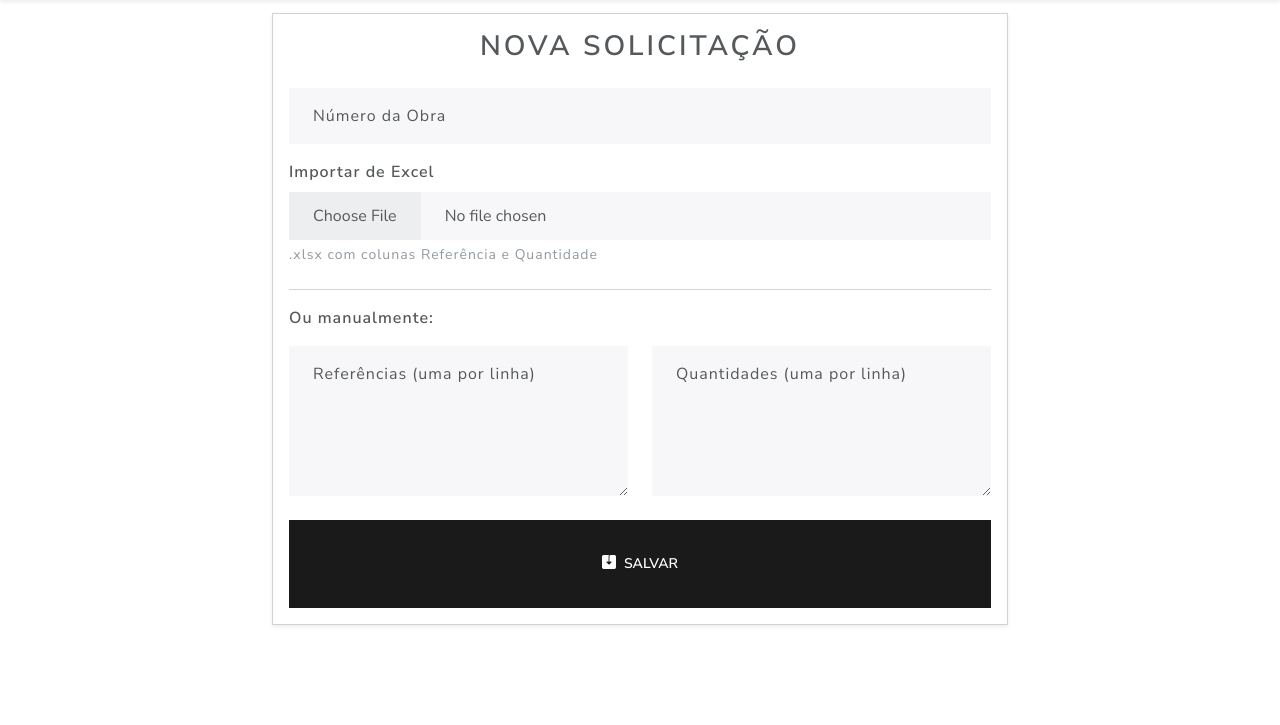
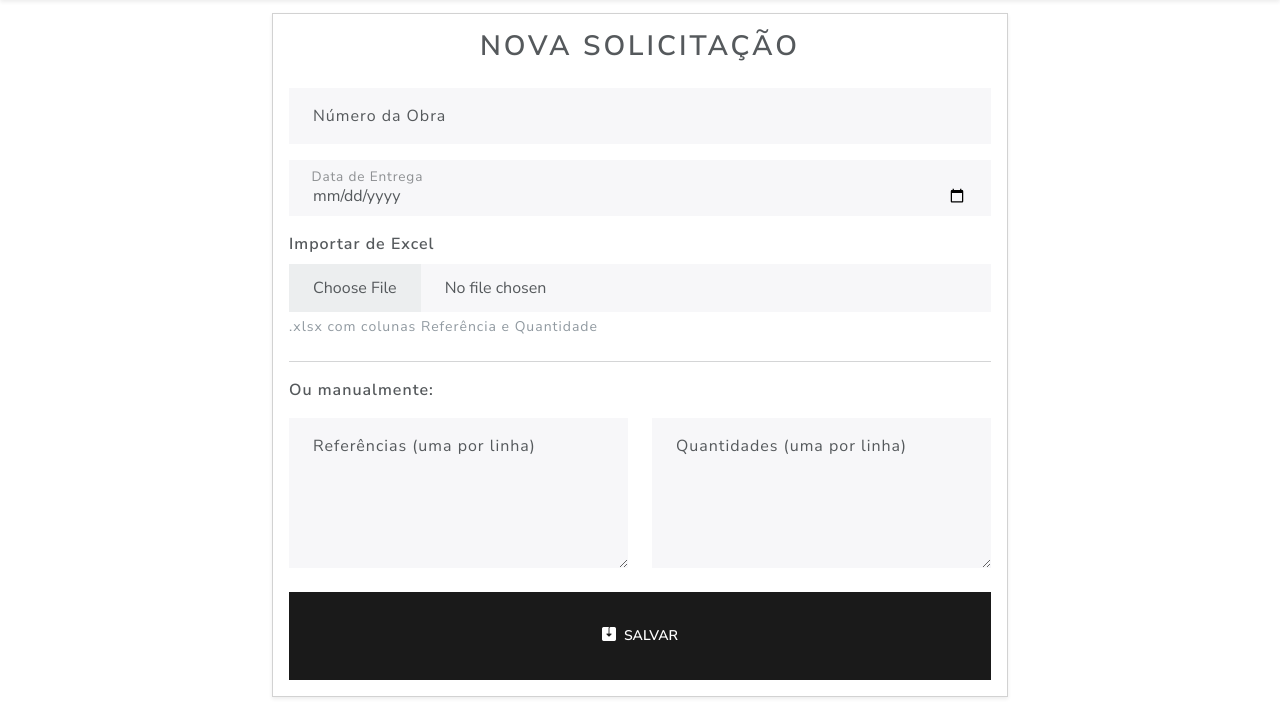
Before and after one commit to Murillozo/Checklist-Estoque, a Flask app: page /projetista/solicitacao/nova in a window 1280 px wide. Shown: the part 75-800 px from the top of the page. Run offline with Flask 3, Linux system fonts and the light colour scheme; a user stored in the database is signed in; parts of the project's set-up code (start-up, migrations or seed data) failed here and were passed over; some libraries are stand-ins or nearby versions.

Commit message:
Adicionar campo de data de entrega nas solicitações

```diff
--- a/APPproducao/site/app.py
+++ b/APPproducao/site/app.py
@@ -65,6 +65,11 @@ def create_app():
                     "ALTER TABLE solicitacao ADD COLUMN pendencias TEXT"
                 )
                 db.session.commit()
+            if 'data_entrega' not in cols:
+                db.session.execute(
+                    "ALTER TABLE solicitacao ADD COLUMN data_entrega DATE"
+                )
+                db.session.commit()
 
         if 'item' in insp.get_table_names():
             cols = [c['name'] for c in insp.get_columns('item')]
--- a/APPproducao/site/models.py
+++ b/APPproducao/site/models.py
@@ -22,6 +22,7 @@ class Solicitacao(db.Model):
     id = db.Column(db.Integer, primary_key=True)
     obra = db.Column(db.String(100), nullable=False)
     data = db.Column(db.DateTime, default=datetime.utcnow)
+    data_entrega = db.Column(db.Date, nullable=False)
     # novo status padrao indicando que a solicitacao esta em analise
     status = db.Column(db.String(20), default='analise')
     pendencias = db.Column(db.Text)
--- a/APPproducao/site/projetista/__init__.py
+++ b/APPproducao/site/projetista/__init__.py
@@ -9,6 +9,7 @@ import openpyxl
 import pytz
 from collections import Counter
 from flask import jsonify
+from datetime import datetime
 
 bp = Blueprint('projetista', __name__)
 
@@ -70,7 +71,9 @@ def iniciar_projeto():
 def nova_solicitacao():
     if request.method == 'POST':
         obra = request.form['obra'].strip()
-        sol = Solicitacao(obra=obra)
+        data_entrega_str = request.form['data_entrega']
+        data_entrega = datetime.strptime(data_entrega_str, '%Y-%m-%d').date()
+        sol = Solicitacao(obra=obra, data_entrega=data_entrega)
         db.session.add(sol)
         db.session.flush()
 
@@ -243,6 +246,7 @@ def api_listar_solicitacoes():
             "id": sol.id,
             "obra": sol.obra,
             "data": sol.data.isoformat(),
+            "data_entrega": sol.data_entrega.isoformat(),
             "itens": itens,
             "status": sol.status,
             "pendencias": sol.pendencias
--- a/APPproducao/site/projetista/templates/compras.html
+++ b/APPproducao/site/projetista/templates/compras.html
@@ -25,6 +25,7 @@
           <div class="card-header text-white">
             <strong>#{{ sol.id }}</strong> – {{ sol.obra }}
             <small class="d-block">{{ sol.data.strftime('%d/%m/%Y %H:%M') }}</small>
+            <small class="d-block">Entrega: {{ sol.data_entrega.strftime('%d/%m/%Y') }}</small>
           </div>
           <div class="card-body">
             <h6 class="fw-bold">Itens</h6>
@@ -194,6 +195,7 @@
           <div class="card-header text-white">
             <strong>#${sol.id}</strong> – ${sol.obra}
             <small class="d-block">${new Date(sol.data).toLocaleString()}</small>
+            <small class="d-block">Entrega: ${sol.data_entrega ? new Date(sol.data_entrega).toLocaleDateString() : ''}</small>
           </div>
           <div class="card-body">
             <h6 class="fw-bold">Itens</h6>
--- a/APPproducao/site/projetista/templates/index.html
+++ b/APPproducao/site/projetista/templates/index.html
@@ -15,6 +15,7 @@
       <tr>
         <th>ID</th>
         <th>Obra</th>
+        <th>Entrega</th>
         <th>Status</th>
         <th>Ações</th>
       </tr>
@@ -24,6 +25,7 @@
       <tr data-status="{{ sol.status }}">
         <td>{{ sol.id }}</td>
         <td>{{ sol.obra }}</td>
+        <td>{{ sol.data_entrega.strftime('%d/%m/%Y') }}</td>
         <td>
           {% if sol.status == 'analise' %}
             Em análise
@@ -41,7 +43,7 @@
       </tr>
     {% else %}
       <tr>
-        <td colspan="4" class="text-muted">Nenhuma solicitação registrada.</td>
+        <td colspan="5" class="text-muted">Nenhuma solicitação registrada.</td>
       </tr>
     {% endfor %}
     </tbody>
@@ -80,6 +82,7 @@
         tr.innerHTML = `
           <td>${sol.id}</td>
           <td>${sol.obra}</td>
+          <td>${sol.data_entrega ? new Date(sol.data_entrega).toLocaleDateString() : ''}</td>
           <td>${renderStatus(sol.status)}</td>
           <td>
             <form method="post" action="/projetista/solicitacao/${sol.id}/delete" onsubmit="return confirm('Confirma apagar?');">
--- a/APPproducao/site/projetista/templates/nova_solicitacao.html
+++ b/APPproducao/site/projetista/templates/nova_solicitacao.html
@@ -9,6 +9,10 @@
           <div class="form-floating mb-3">
             <input type="text" class="form-control" id="obra" name="obra" placeholder="Obra" required>
             <label for="obra">Número da Obra</label>
+          </div>
+          <div class="form-floating mb-3">
+            <input type="date" class="form-control" id="data_entrega" name="data_entrega" required>
+            <label for="data_entrega">Data de Entrega</label>
           </div>
           <div class="mb-4">
             <label class="form-label fw-semibold">Importar de Excel</label>
--- a/APPproducao/site/projetista/templates/solicitacoes.html
+++ b/APPproducao/site/projetista/templates/solicitacoes.html
@@ -27,6 +27,7 @@
           <div>
             <strong>#{{ sol.id }}</strong> – {{ sol.obra }}
             <small class="d-block">{{ sol.local_time.strftime('%d/%m/%Y %H:%M') }}</small>
+            <small class="d-block">Entrega: {{ sol.data_entrega.strftime('%d/%m/%Y') }}</small>
           </div>
           <button class="btn btn-light btn-sm" type="button" data-bs-toggle="collapse" data-bs-target="#itens-{{ sol.id }}" aria-expanded="false" aria-controls="itens-{{ sol.id }}">
             Detalhes
--- a/site/app.py
+++ b/site/app.py
@@ -67,6 +67,11 @@ def create_app():
                     "ALTER TABLE solicitacao ADD COLUMN pendencias TEXT"
                 )
                 db.session.commit()
+            if 'data_entrega' not in cols:
+                db.session.execute(
+                    "ALTER TABLE solicitacao ADD COLUMN data_entrega DATE"
+                )
+                db.session.commit()
 
         if 'item' in insp.get_table_names():
             cols = [c['name'] for c in insp.get_columns('item')]
--- a/site/models.py
+++ b/site/models.py
@@ -22,6 +22,7 @@ class Solicitacao(db.Model):
     id = db.Column(db.Integer, primary_key=True)
     obra = db.Column(db.String(100), nullable=False)
     data = db.Column(db.DateTime, default=datetime.utcnow)
+    data_entrega = db.Column(db.Date, nullable=False)
     # novo status padrao indicando que a solicitacao esta em analise
     status = db.Column(db.String(20), default='analise')
     pendencias = db.Column(db.Text)
--- a/site/projetista/__init__.py
+++ b/site/projetista/__init__.py
@@ -120,8 +120,10 @@ def nova_solicitacao():
     if request.method == 'POST':
         obra = request.form['obra'].strip()
         ano = request.form.get('ano', '').strip()
+        data_entrega_str = request.form['data_entrega']
+        data_entrega = datetime.strptime(data_entrega_str, '%Y-%m-%d').date()
 
-        sol = Solicitacao(obra=obra)
+        sol = Solicitacao(obra=obra, data_entrega=data_entrega)
         db.session.add(sol)
         db.session.flush()
 
@@ -342,6 +344,7 @@ def api_listar_solicitacoes():
             "id": sol.id,
             "obra": sol.obra,
             "data": sol.data.isoformat(),
+            "data_entrega": sol.data_entrega.isoformat(),
             "itens": itens,
             "status": sol.status,
             "pendencias": sol.pendencias
--- a/site/projetista/templates/compras.html
+++ b/site/projetista/templates/compras.html
@@ -25,6 +25,7 @@
           <div class="card-header text-white">
             <strong>#{{ sol.id }}</strong> – {{ sol.obra }}
             <small class="d-block">{{ sol.data.strftime('%d/%m/%Y %H:%M') }}</small>
+            <small class="d-block">Entrega: {{ sol.data_entrega.strftime('%d/%m/%Y') }}</small>
           </div>
           <div class="card-body">
             <h6 class="fw-bold">Itens</h6>
@@ -194,6 +195,7 @@
           <div class="card-header text-white">
             <strong>#${sol.id}</strong> – ${sol.obra}
             <small class="d-block">${new Date(sol.data).toLocaleString()}</small>
+            <small class="d-block">Entrega: ${sol.data_entrega ? new Date(sol.data_entrega).toLocaleDateString() : ''}</small>
           </div>
           <div class="card-body">
             <h6 class="fw-bold">Itens</h6>
--- a/site/projetista/templates/index.html
+++ b/site/projetista/templates/index.html
@@ -15,6 +15,7 @@
       <tr>
         <th>ID</th>
         <th>Obra</th>
+        <th>Entrega</th>
         <th>Status</th>
         <th>Ações</th>
       </tr>
@@ -24,6 +25,7 @@
       <tr data-status="{{ sol.status }}">
         <td>{{ sol.id }}</td>
         <td>{{ sol.obra }}</td>
+        <td>{{ sol.data_entrega.strftime('%d/%m/%Y') }}</td>
         <td>
           {% if sol.status == 'analise' %}
             Em análise
@@ -47,7 +49,7 @@
       </tr>
     {% else %}
       <tr>
-        <td colspan="4" class="text-muted">Nenhuma solicitação registrada.</td>
+        <td colspan="5" class="text-muted">Nenhuma solicitação registrada.</td>
       </tr>
     {% endfor %}
     </tbody>
@@ -91,6 +93,7 @@
         tr.innerHTML = `
           <td>${sol.id}</td>
           <td>${sol.obra}</td>
+          <td>${sol.data_entrega ? new Date(sol.data_entrega).toLocaleDateString() : ''}</td>
           <td>${renderStatus(sol.status, sol.pendencias)}</td>
           <td>
             <form method="post" action="/projetista/solicitacao/${sol.id}/delete" onsubmit="return confirm('Confirma apagar?');">
--- a/site/projetista/templates/nova_solicitacao.html
+++ b/site/projetista/templates/nova_solicitacao.html
@@ -20,6 +20,11 @@
             <input list="obras_lista" class="form-control" id="obra" name="obra" placeholder="Obra" required>
             <label for="obra">Número da Obra</label>
             <datalist id="obras_lista"></datalist>
+          </div>
+
+          <div class="form-floating mb-3">
+            <input type="date" class="form-control" id="data_entrega" name="data_entrega" required>
+            <label for="data_entrega">Data de Entrega</label>
           </div>
 
           <div class="mb-4">
--- a/site/projetista/templates/solicitacoes.html
+++ b/site/projetista/templates/solicitacoes.html
@@ -27,6 +27,7 @@
           <div>
             <strong>#{{ sol.id }}</strong> – {{ sol.obra }}
             <small class="d-block">{{ sol.local_time.strftime('%d/%m/%Y %H:%M') }}</small>
+            <small class="d-block">Entrega: {{ sol.data_entrega.strftime('%d/%m/%Y') }}</small>
           </div>
           <button class="btn btn-light btn-sm" type="button" data-bs-toggle="collapse" data-bs-target="#itens-{{ sol.id }}" aria-expanded="false" aria-controls="itens-{{ sol.id }}">
             Detalhes
```
Also changed, not shown: 4 other files.
